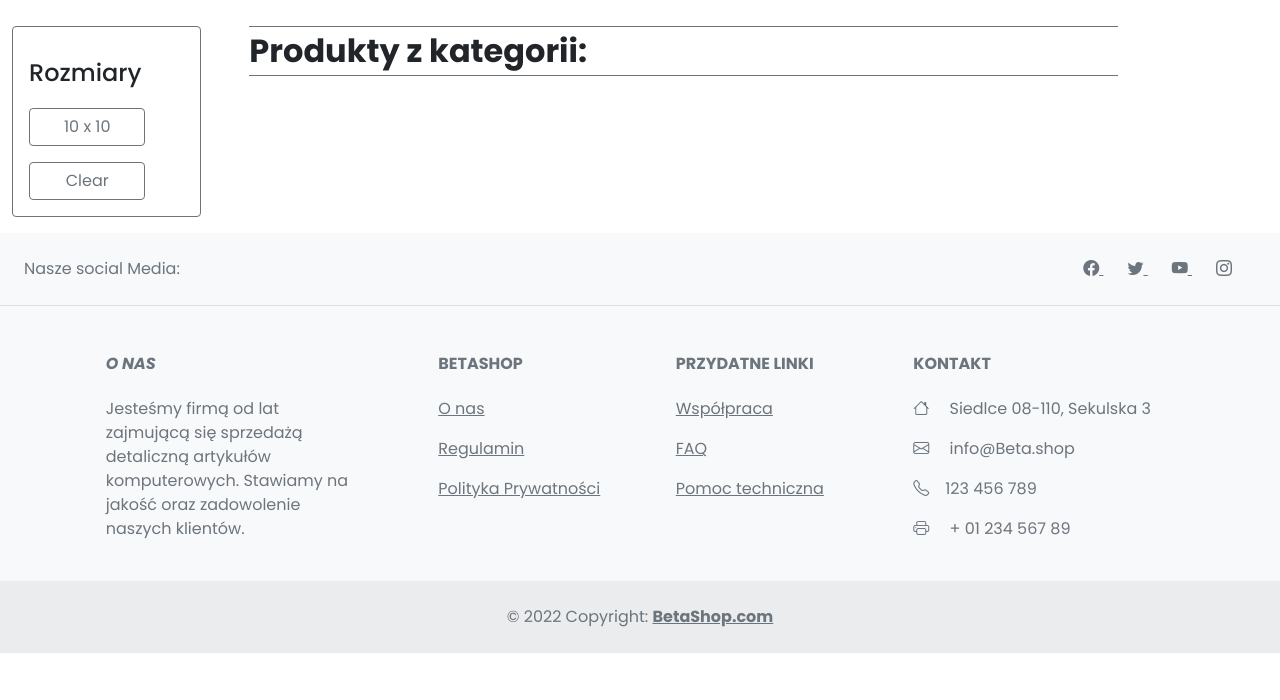
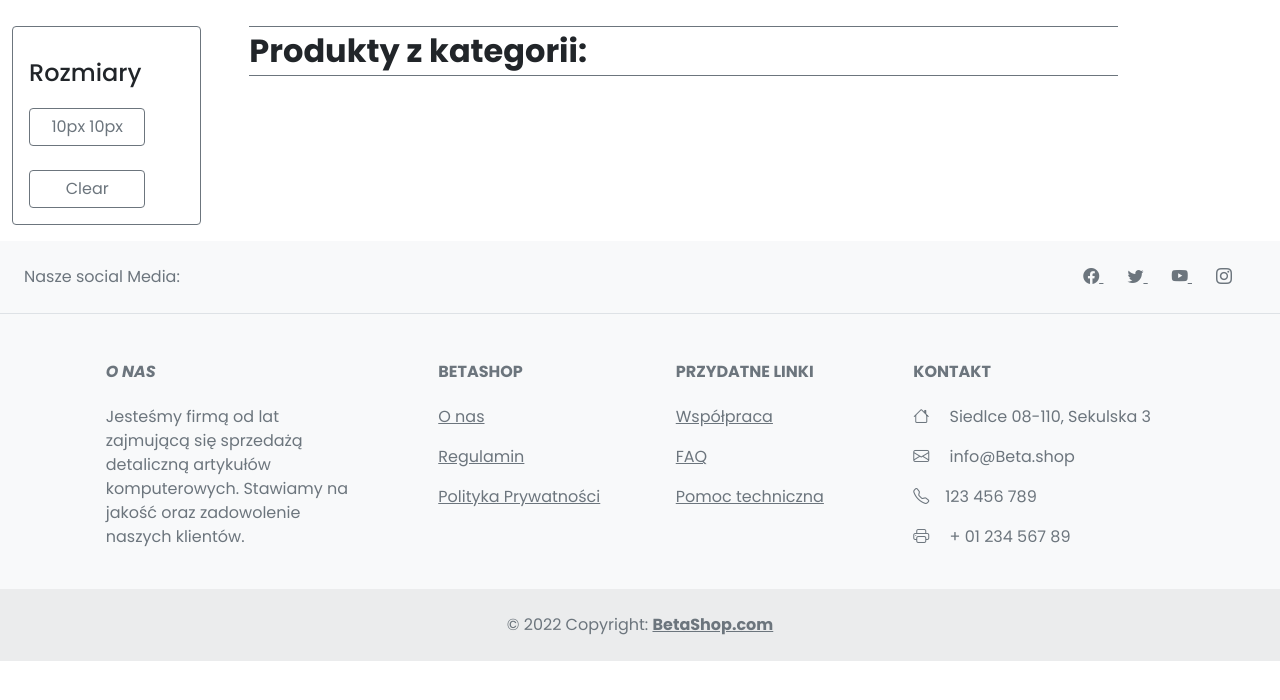
Before and after one commit to MateuszNaumiuk/Store, a PHP site: page /strona_kategorii.php in a window 1280 px wide. Shown: the part 86-786 px from the top of the page. Run offline with PHP 8.4, Linux system fonts and the light colour scheme; tables that the repository leaves empty hold one stand-in row (values such as "Sample post").

Commit message:
On branch main

```diff
--- a/strona_kategorii.php
+++ b/strona_kategorii.php
@@ -37,17 +37,23 @@
 					<ul class="list-group px-3 py-3 border border-secondary rounded">
 						<h3 class="h4 my-3">Rozmiary</h3>
 						<div class="row">
+
 							<?php
 							$zapytanie = $conn->query("SELECT DISTINCT width, height FROM pictures");
 							while ($row = $zapytanie->fetch()) {
 							?>
-								<form method="POST">
-									<button class="btn btn-outline-secondary w-75 mt-1" type="submit" name="<?= $row['width'] ?>"><?= $row['width'] . " x " . $row['height']; ?></button>
-								<?php
+								<form action="" method="POST">
+									<button class="btn btn-outline-secondary w-75 mt-1" type="submit" name="rozmiar"><?= $row['width'] . "px " . $row['height'] . "px" ?></button>
+									<input type="hidden" name="hidden_width" value="<?= $row['width'] ?>">
+									<input type="hidden" name="hidden_height" value="<?= $row['height'] ?>">
+								</form>
+
+							<?php
 							}
-								?>
-								<button class="btn btn-outline-secondary w-75 mt-3" type="submit" name="clear">Clear</button>
-								</form>
+							?>
+							<form action="" method="POST">
+								<button class="btn btn-outline-secondary w-75 mt-4" type="submit" name="reset">Clear</button>
+							</form>
 						</div>
 						</form>
 					</ul>
@@ -58,13 +64,12 @@
 							<p class="border-bottom border-secondary fw-bold " style="font-size:2.5vw">Produkty z kategorii:</p>
 							<div class="row">
 								<?php
-								$zapytanie = $conn->query("SELECT  * FROM pictures");
-								while ($row = $zapytanie->fetch()) {
-									if (isset($_POST[$row['width']])) {
-										echo $_POST[$row['width']];
-										$zapytanie = $conn->query("SELECT DISTINCT * FROM pictures WHERE 'width' = $test");
-									}
-									if (isset($_POST['clear'])) {
+
+								if (isset($_POST["rozmiar"])) {
+									$hidden_width = $_POST['hidden_width'];
+									$hidden_height = $_POST['hidden_height'];
+									$zapytanie = $conn->query("SELECT * FROM pictures WHERE `width` = $hidden_width AND `height` = $hidden_height");
+									while ($row = $zapytanie->fetch()) {
 								?>
 										<div class="col-sm-4 col-xl-2 mb-5 text-center">
 											<a href="strona_produktu.php?id=<?= $row['picture_id'] ?>">
@@ -73,7 +78,22 @@
 												<p><?= $row['price'] ?> zl</p>
 											</a>
 										</div>
+										<?php
+									}
+									if (isset($_POST['reset'])) {
+										$zapytanie = $conn->query("SELECT * FROM pictures");
+										while ($row = $zapytanie->fetch()) {
+										?>
+
+											<div class="col-sm-4 col-xl-2 mb-5 text-center">
+												<a href="strona_produktu.php?id=<?= $row['picture_id'] ?>">
+													<img src="<?= $row['image_path'] ?>" class="card-img-top" style="max-height: 10em; border-radius:1em;" alt="<?= $row['image_path'] ?>">
+													<a style="font-size: 1em; font-width: bold;"><?= $row['pic_name']; ?></a>
+													<p><?= $row['price'] ?> zl</p>
+												</a>
+											</div>
 								<?php
+										}
 									}
 								}
 								?>
```
